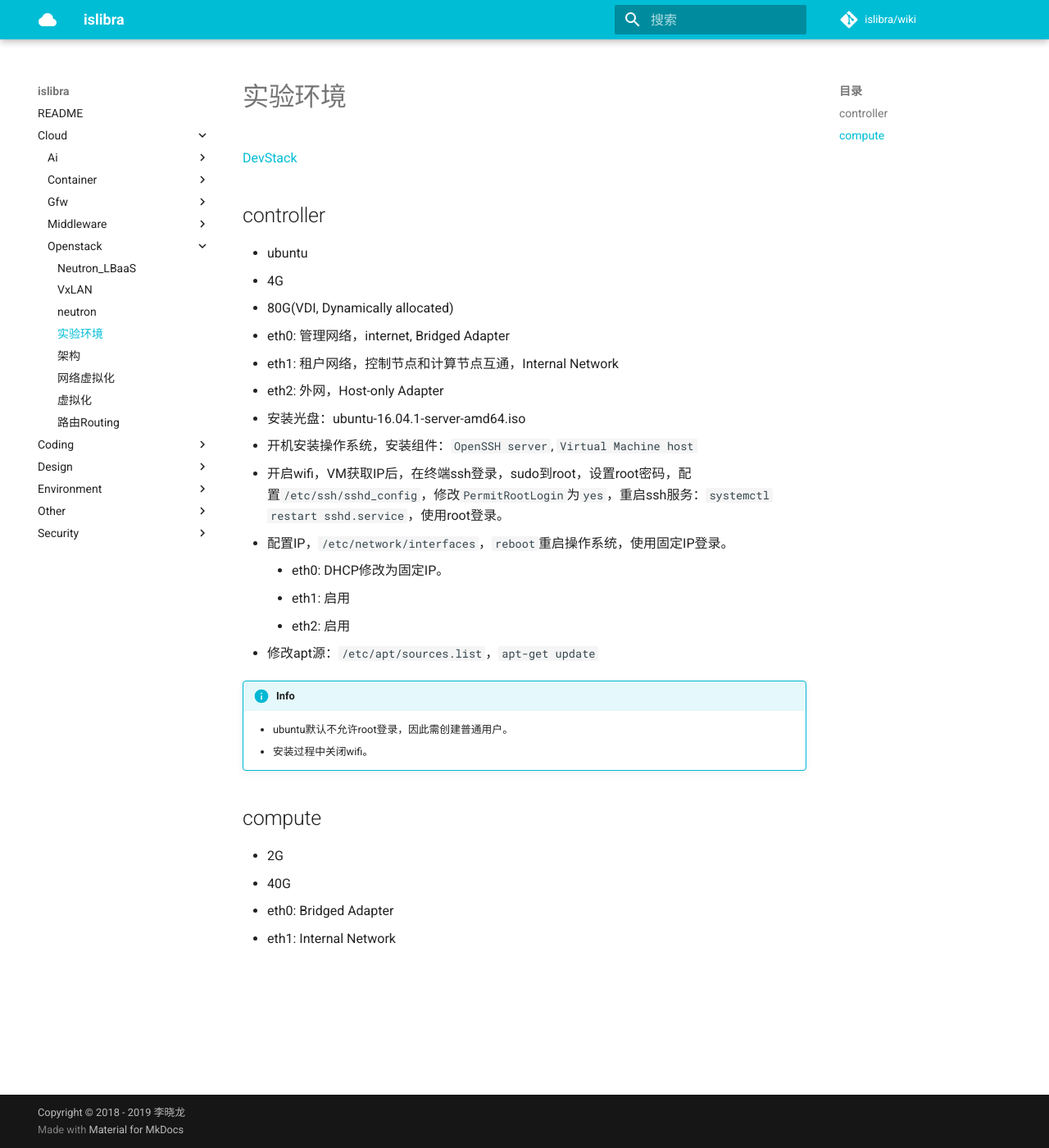
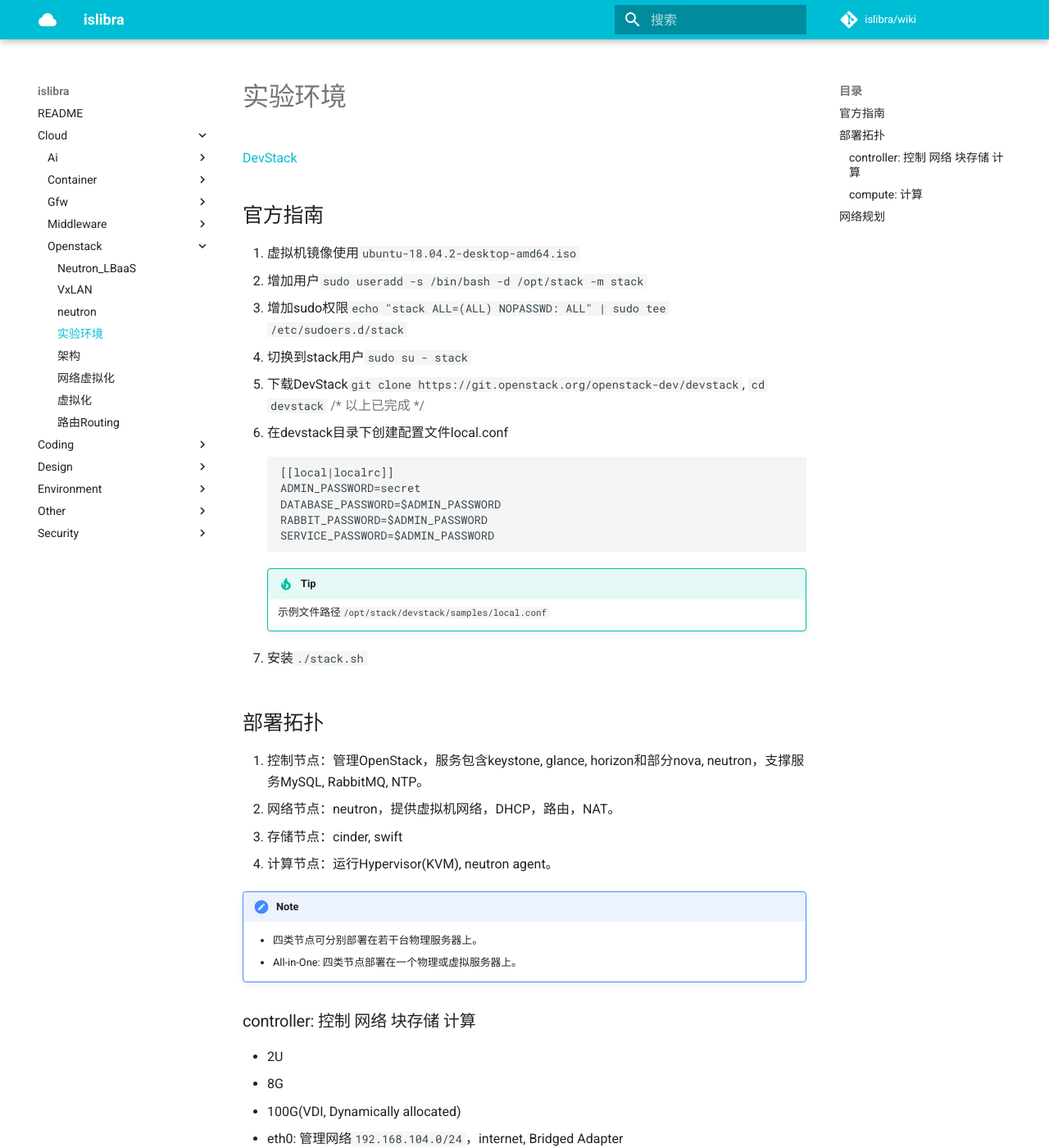
Before and after one commit to islibra/wiki, an MkDocs documentation site: the page built from docs/cloud/openstack/实验环境.md, in a window 1280 px wide and 1400 px high. Shown: the whole window at 82% size. Built offline with MkDocs 1.6.1 and Material for MkDocs 9.7.7, drawn with Linux system fonts in a browser that asks for light colours; comment, search, counter and statistics services are not loaded; some of the changed text lies outside the part shown.

Commit message:
openstack

````diff
--- a/docs/cloud/openstack/实验环境.md
+++ b/docs/cloud/openstack/实验环境.md
@@ -2,12 +2,45 @@
 
 [DevStack](https://docs.openstack.org/devstack/latest/)
 
-## controller
+## 官方指南
 
-- ubuntu
-- 4G
-- 80G(VDI, Dynamically allocated)
-- eth0: 管理网络，internet, Bridged Adapter
+1. 虚拟机镜像使用`ubuntu-18.04.2-desktop-amd64.iso`
+1. 增加用户`sudo useradd -s /bin/bash -d /opt/stack -m stack`
+1. 增加sudo权限`echo "stack ALL=(ALL) NOPASSWD: ALL" | sudo tee /etc/sudoers.d/stack`
+1. 切换到stack用户`sudo su - stack`
+1. 下载DevStack`git clone https://git.openstack.org/openstack-dev/devstack`, `cd devstack` {>>以上已完成<<}
+1. 在devstack目录下创建配置文件local.conf
+```
+[[local|localrc]]
+ADMIN_PASSWORD=secret
+DATABASE_PASSWORD=$ADMIN_PASSWORD
+RABBIT_PASSWORD=$ADMIN_PASSWORD
+SERVICE_PASSWORD=$ADMIN_PASSWORD
+```
+
+    !!! tip
+        示例文件路径`/opt/stack/devstack/samples/local.conf`
+
+1. 安装`./stack.sh`
+
+
+## 部署拓扑
+
+1. 控制节点：管理OpenStack，服务包含keystone, glance, horizon和部分nova, neutron，支撑服务MySQL, RabbitMQ, NTP。
+1. 网络节点：neutron，提供虚拟机网络，DHCP，路由，NAT。
+1. 存储节点：cinder, swift
+1. 计算节点：运行Hypervisor(KVM), neutron agent。
+
+!!! note
+    - 四类节点可分别部署在若干台物理服务器上。
+    - All-in-One: 四类节点部署在一个物理或虚拟服务器上。
+
+### controller: 控制 网络 块存储 计算
+
+- 2U
+- 8G
+- 100G(VDI, Dynamically allocated)
+- eth0: 管理网络`192.168.104.0/24`，internet, Bridged Adapter
 - eth1: 租户网络，控制节点和计算节点互通，Internal Network
 - eth2: 外网，Host-only Adapter
 - 安装光盘：ubuntu-16.04.1-server-amd64.iso
@@ -23,9 +56,21 @@
     - ubuntu默认不允许root登录，因此需创建普通用户。
     - 安装过程中关闭wifi。
 
-## compute
+### compute: 计算
 
-- 2G
-- 40G
+- 4U
+- 8G
+- 100G
 - eth0: Bridged Adapter
 - eth1: Internal Network
+
+
+## 网络规划
+
+- Management + API Network: OpenStack内部各服务之间通信。
+- VM(Tenant) Network: 租户创建的VM使用的网络。
+- External Network: neutron通过L3服务让VM租户内部私有网络能够访问到外网。
+
+
+!!! quote "已读"
+    [搭建 OpenStack 实验环境 - 每天5分钟玩转 OpenStack（16）](https://mp.weixin.qq.com/s?__biz=MzIwMTM5MjUwMg==&mid=2653587901&idx=1&sn=21a38340604708a11f1d203b5500ccfb&chksm=8d3081a4ba4708b292d285cddf18455870a28a2a7585b73d21507529e71fcc8c683a8c0169c2&scene=21#wechat_redirect)
````
Also changed, not shown: docs/README.md (+4 -1 lines), docs/cloud/openstack/架构.md (+0 -17 lines).
